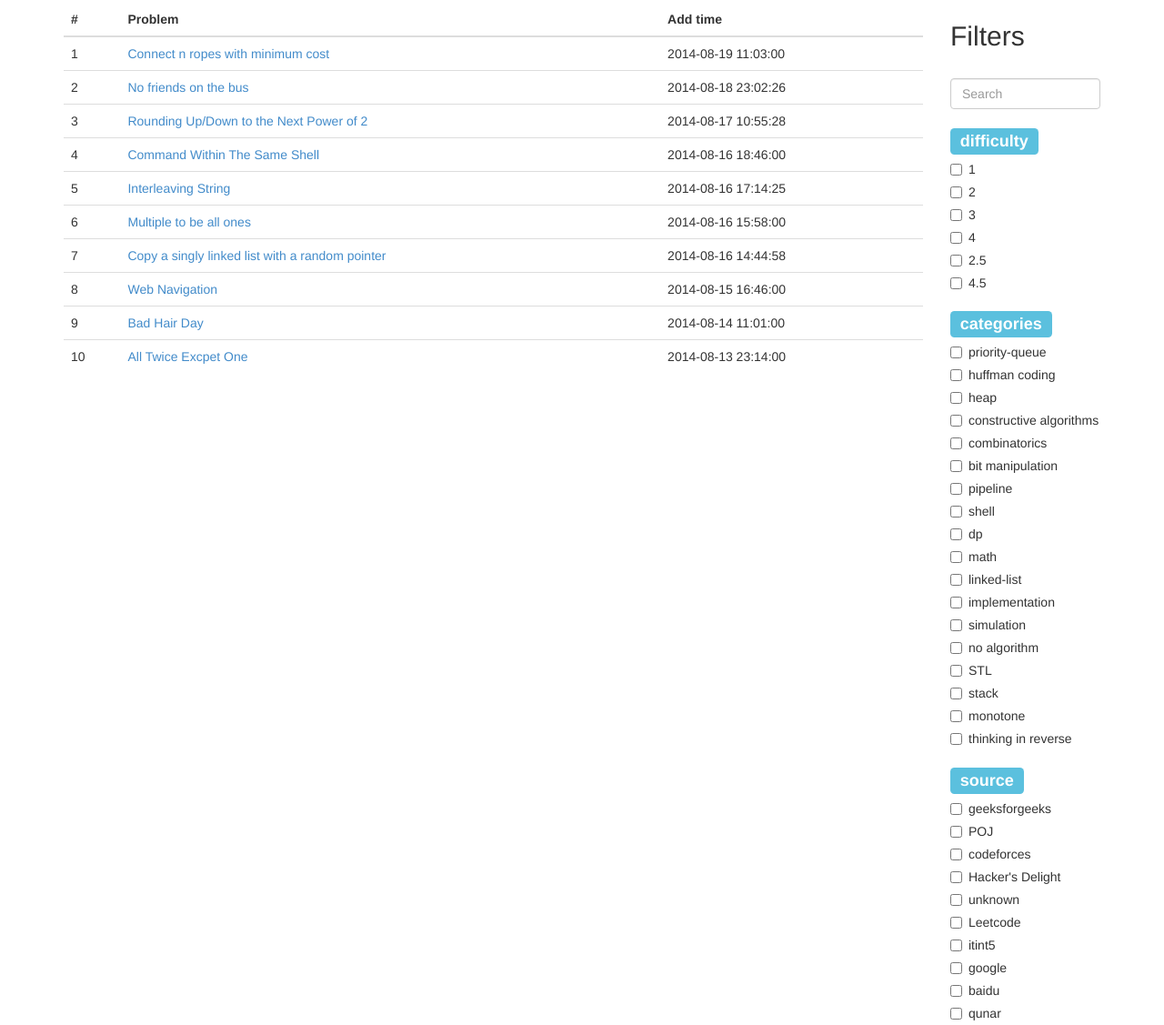
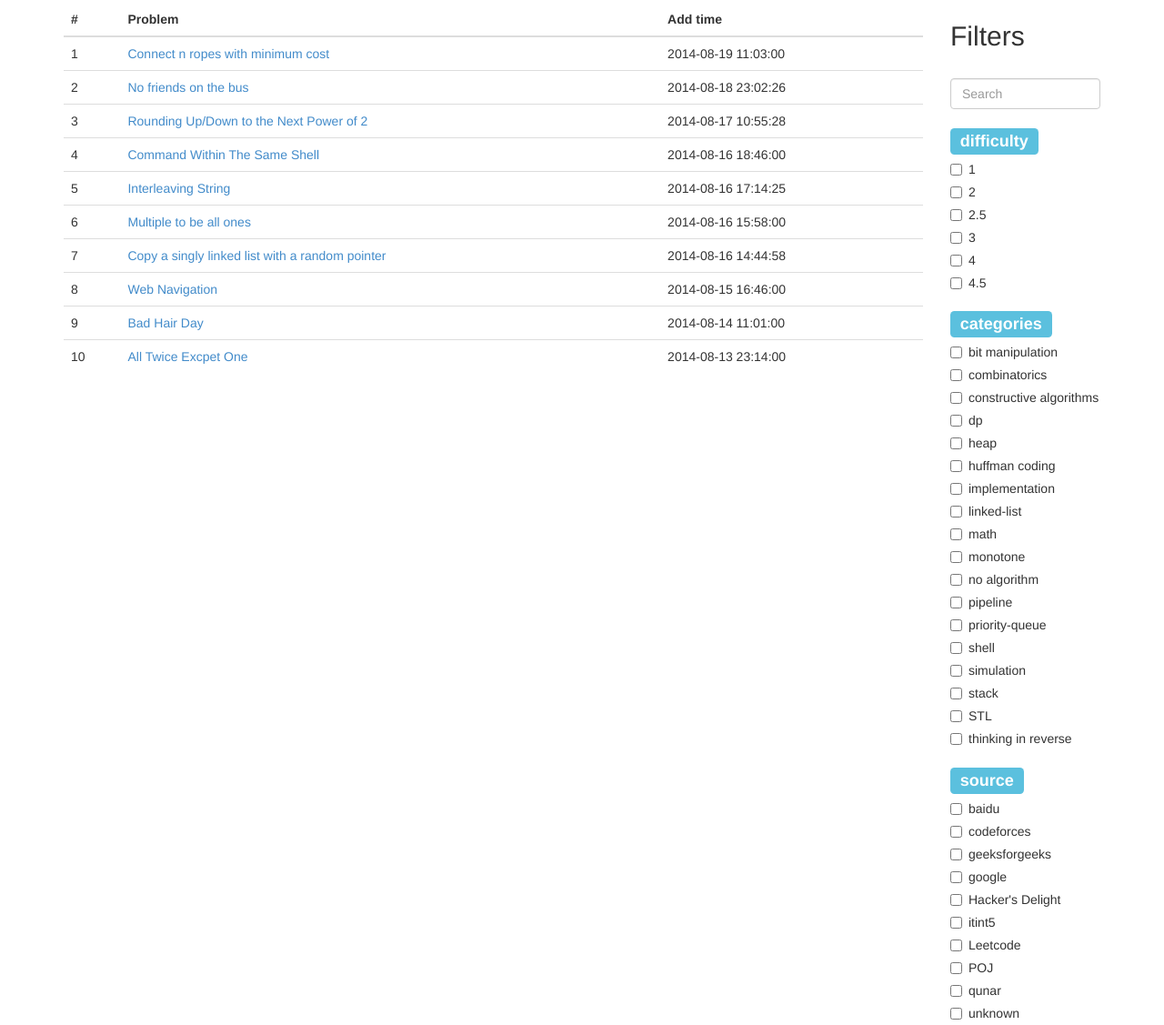
Before and after one commit to intgraph/intgraph.github.io, a plain HTML site: page index.html in a window 1280 px wide. Shown: the part 157-1284 px from the top of the page at 91% size. Drawn offline with Linux system fonts and the light colour scheme.

Commit message:
intgraph commit

```diff
--- a/index.html
+++ b/index.html
@@ -239,7 +239,7 @@ IgApp.filter('groupBy',
             <span class="label label-info">difficulty</span>
             </h3>
                 <p></p>
-                <div class="checkbox" ng-repeat="difficulty in difficultyGroup">
+                <div class="checkbox" ng-repeat="difficulty in difficultyGroup | orderBy:'toString()'">
                     <label>
                         <input type="checkbox" ng-model="usedifficulty[difficulty]"/>
                         {$ difficulty $}
@@ -250,7 +250,7 @@ IgApp.filter('groupBy',
             <span class="label label-info">categories</span>
             </h3>
                 <p></p>
-                <div class="checkbox" ng-repeat="categories in categoriesGroup">
+                <div class="checkbox" ng-repeat="categories in categoriesGroup | orderBy:'toString()'">
                     <label>
                         <input type="checkbox" ng-model="usecategories[categories]"/>
                         {$ categories $}
@@ -261,7 +261,7 @@ IgApp.filter('groupBy',
             <span class="label label-info">source</span>
             </h3>
                 <p></p>
-                <div class="checkbox" ng-repeat="source in sourceGroup">
+                <div class="checkbox" ng-repeat="source in sourceGroup | orderBy:'toString()'">
                     <label>
                         <input type="checkbox" ng-model="usesource[source]"/>
                         {$ source $}
```
